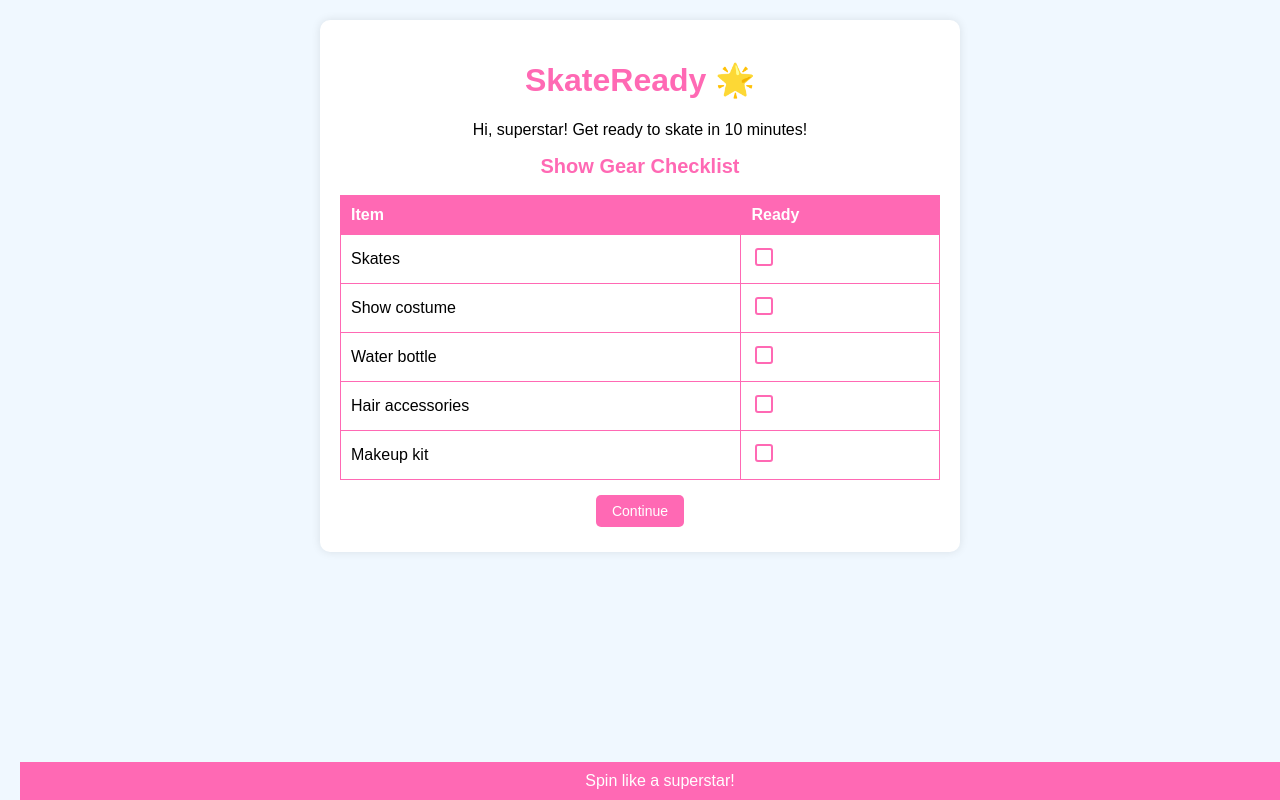
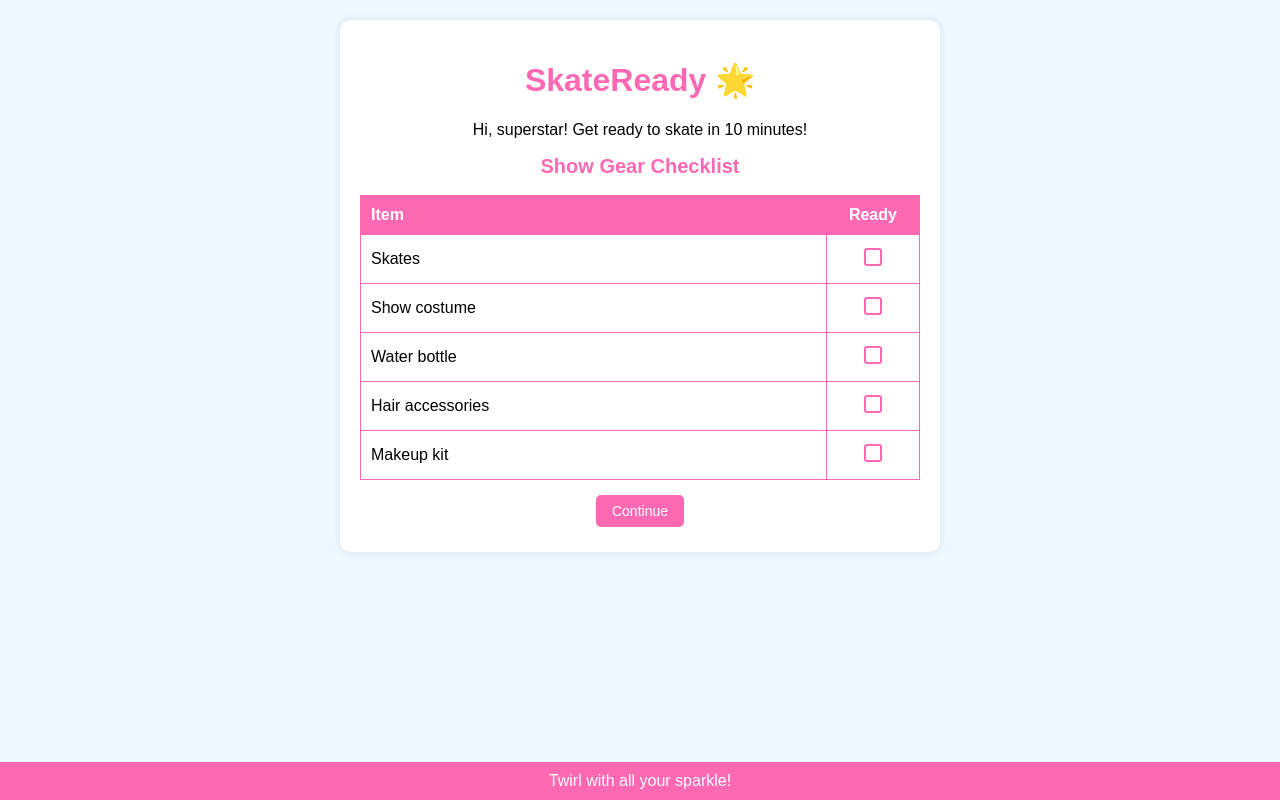
Before and after one commit to jasonfleming1/SkateReady, a plain HTML site: page index.html in a window 1280 px wide. Both pictures are taken after a click on the button "Show". Drawn offline with Linux system fonts and the light colour scheme.

Commit message:
udpates to complete

```diff
--- a/script.js
+++ b/script.js
@@ -186,7 +186,7 @@ const checklists = {
         "Stretch legs for 30 seconds",
         "Practice waltz jump",
         "Practice salchow",
-        "Do Freestyle 3 dance step sequence",
+        "Do Freestyle 3 dance steps",
         "Try sit spin 3 times"
     ],
     competition: [
@@ -212,7 +212,17 @@ const motivations = [
     "Spin like a superstar!",
     "Your jumps are amazing—keep it up!",
     "You’ve got this, skate with confidence!",
-    "Show the ice who’s boss!"
+    "Show the ice who’s boss!",
+    "Twirl with all your sparkle!",
+    "Your skating lights up the rink!",
+    "Jump high and shine bright!",
+    "You’re a skating sensation!",
+    "Glide with grace, you’re ace!",
+    "Spin fast, have a blast!",
+    "You’re unstoppable on the ice!",
+    "Skate with heart, you’re a star!",
+    "Your moves are pure magic!",
+    "Keep shining, skating queen!"
 ];
 
 let currentMode = '';
--- a/styles.css
+++ b/styles.css
@@ -1,10 +1,14 @@
+* {
+    box-sizing: border-box;
+}
+
 body {
     font-family: Arial, sans-serif;
     background-color: #f0f8ff;
     text-align: center;
     margin: 0;
     padding: 20px;
-    padding-bottom: 60px; /* Space for footer */
+    padding-bottom: 70px;
 }
 
 .container {
@@ -54,12 +58,35 @@ table {
     width: 100%;
     border-collapse: collapse;
     margin: 10px 0;
+    table-layout: fixed;
 }
 
 th, td {
     padding: 10px;
     border: 1px solid #ff69b4;
     text-align: left;
+    overflow: hidden;
+}
+
+th:nth-child(1), td:nth-child(1) {
+    width: 50%;
+    min-width: 150px;
+    white-space: normal;
+}
+
+th:nth-child(2), td:nth-child(2) {
+    width: 10%;
+    text-align: center;
+}
+
+th:nth-child(3), td:nth-child(3) {
+    width: 15%;
+    text-align: center;
+}
+
+th:nth-child(4), td:nth-child(4) {
+    width: 25%;
+    text-align: center;
 }
 
 th {
@@ -80,6 +107,9 @@ td {
     button {
         font-size: 12px;
         padding: 6px 12px;
+    }
+    th:nth-child(1), td:nth-child(1) {
+        min-width: 100px;
     }
 }
 
@@ -129,7 +159,9 @@ input[type="checkbox"]:checked + span {
 footer {
     position: fixed;
     bottom: 0;
-    width: 100%;
+    left: 0;
+    right: 0;
+    width: 100vw;
     background-color: #ff69b4;
     color: white;
     padding: 10px 0;
```
